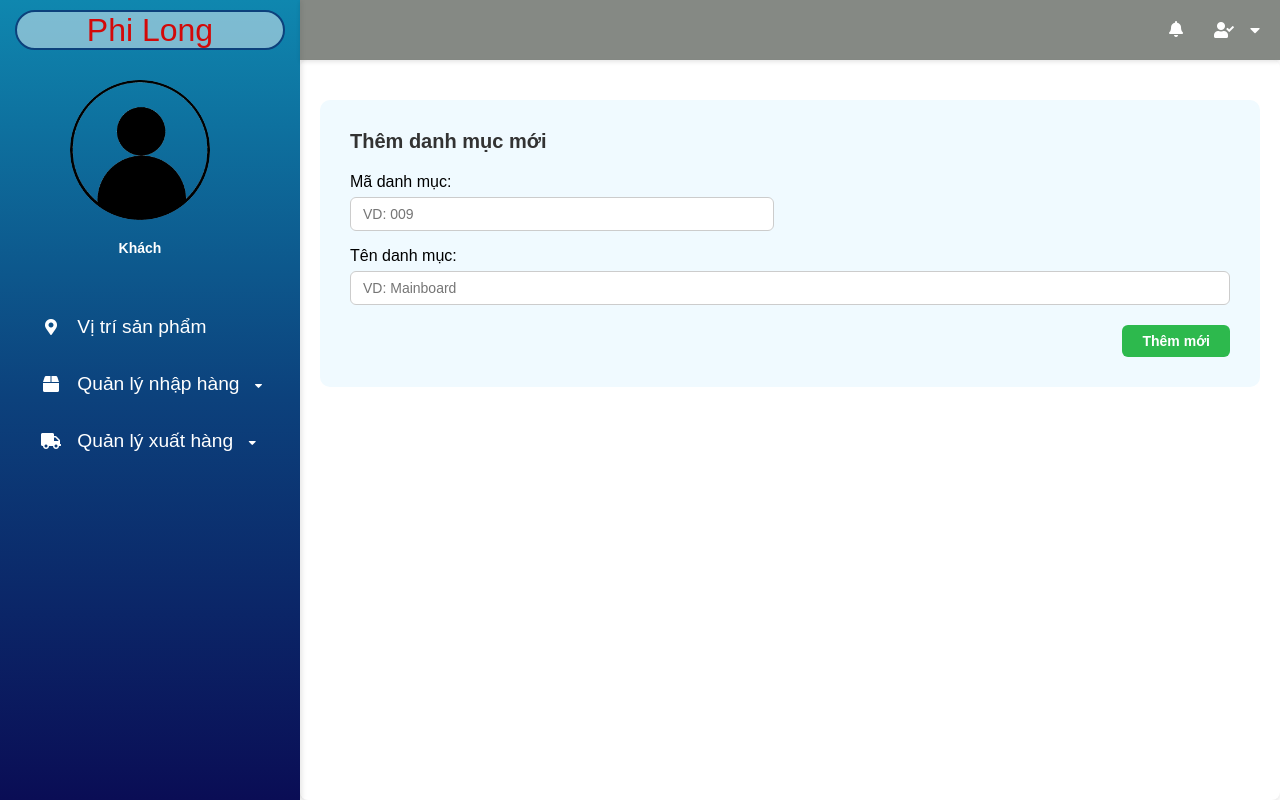
After one commit to vinhthai2905/warehouse-management, a Django app: page /warehouse-manager/category/create in a window 1280 px wide. The commit adds this page. Run offline with Django 5.2, Linux system fonts and the light colour scheme.

Commit message:
interface: update create category

```diff
--- a/accounts/views.py
+++ b/accounts/views.py
@@ -19,7 +19,7 @@ def log_in(request):
                 return redirect('warehouse-staff-home')
             if user.chuc_vu == 'Warehouse Manager':
                 return redirect('warehouse-manager-home')
-            if user.chuc_vu == 'admin':
+            if user.chuc_vu == 'admin' or user.chuc_vu == 'Admin':
                 return redirect('admin-home')
 
         except TaiKhoan.DoesNotExist:
--- /dev/null
+++ b/static/css/warehouse_manager/create-category.css
@@ -0,0 +1,65 @@
+.category-form-container {
+  background-color: #f0faff;
+  padding: 30px;
+  border-radius: 10px;
+  margin-top: 20px;
+}
+
+.form-title {
+  font-size: 20px;
+  margin-bottom: 20px;
+  font-weight: bold;
+  color: #333;
+}
+
+.category-form .form-grid {
+  display: grid;
+  grid-template-columns: repeat(2, 1fr);
+  gap: 16px 32px;
+  margin-bottom: 20px;
+}
+
+.form-group {
+  display: flex;
+  flex-direction: column;
+}
+
+.form-group label {
+  margin-bottom: 6px;
+  font-weight: 500;
+}
+
+.form-group input[type='text'] {
+  padding: 8px 12px;
+  border: 1px solid #ccc;
+  border-radius: 6px;
+  font-size: 14px;
+}
+
+.full-width {
+  grid-column: span 2;
+}
+
+.form-actions {
+  display: flex;
+  justify-content: flex-end;
+  gap: 16px;
+}
+
+.btn {
+  padding: 8px 20px;
+  border-radius: 6px;
+  border: none;
+  font-size: 14px;
+  font-weight: bold;
+  color: white;
+  cursor: pointer;
+}
+
+.btn.green {
+  background-color: #2DB94D;
+}
+
+.btn:hover {
+  opacity: 0.9;
+}
--- a/templates/main.html
+++ b/templates/main.html
@@ -23,7 +23,7 @@
         <section id="login-bar">
             {% include 'includes/warehouse_manager/login-bar.html' %}
         </section>
-    {% elif user_role == 'admin' %}
+    {% elif user_role == 'admin' or user_role == 'Admin' %}
         <section id="login-bar">
             {% include 'includes/warehouse_staff/login-bar.html' %}
         </section>
@@ -43,7 +43,7 @@
         <aside id="side-bar">
             {% include 'includes/warehouse_manager/side-bar.html' %}
         </aside>
-    {% elif user_role == 'admin' %}
+    {% elif user_role == 'admin' or user_role == 'Admin' %}
         <aside id="side-bar">
             {% include 'includes/admin/side-bar.html' %}
         </aside>
--- /dev/null
+++ b/templates/warehouse_manager/create-category.html
@@ -0,0 +1,30 @@
+{% extends 'main.html' %}
+{% load static %}
+
+{% block link %}
+    <link rel="stylesheet" href="{% static 'css/warehouse_manager/create-category.css' %}">
+{% endblock %}
+
+{% block main-content %}
+    <div class="category-form-container">
+        <h2 class="form-title">Thêm danh mục mới</h2>
+        <form method="post" class="category-form">
+            {% csrf_token %}
+            <div class="form-grid">
+                <div class="form-group">
+                    <label for="ma_danh_muc">Mã danh mục:</label>
+                    <input type="text" id="ma_danh_muc" name="ma_danh_muc" placeholder="VD: 009">
+                </div>
+
+                <div class="form-group full-width">
+                    <label for="ten_danh_muc">Tên danh mục:</label>
+                    <input type="text" id="ten_danh_muc" name="ten_danh_muc" placeholder="VD: Mainboard">
+                </div>
+            </div>
+
+            <div class="form-actions">
+                <button type="submit" class="btn green">Thêm mới</button>
+            </div>
+        </form>
+    </div>
+{% endblock %}
--- a/templates/warehouse_manager/product-management/category.html
+++ b/templates/warehouse_manager/product-management/category.html
@@ -11,7 +11,7 @@
   <div class="header">
     <h2 class="title">Danh sách danh mục sản phẩm</h2>
     <div class="add-button-wrapper">
-        <button class="add-button"> + Thêm danh mục mới</button>
+        <a href="{% url 'warehouse-manager/create-category' %}" class="add-button"> + Thêm danh mục mới</a>
     </div>
 </div>
 
--- a/warehouse_manager/urls.py
+++ b/warehouse_manager/urls.py
@@ -6,6 +6,7 @@ urlpatterns = [
     path('', views.home, name='warehouse-manager-home'),
 
     path('categories/', views.categories_management, name='warehouse-manager/categories'),
+    path('category/create', views.create_category, name='warehouse-manager/create-category'),
     path('products/', views.products_management, name='warehouse-manager/products'),
     path('product-details/', views.products_detail, name='warehouse-manager/product-details'),
     path('product-location/', views.product_location_management, name='warehouse-manager/product-location'),
--- a/warehouse_manager/views.py
+++ b/warehouse_manager/views.py
@@ -23,6 +23,9 @@ def product_management(request):
 def categories_management(request):
     return render(request, 'warehouse_manager/product-management/category.html')
 
+def create_category(request):
+    return render(request, 'warehouse_manager/create-category.html')
+
 def products_management(request):
     return render(request, 'warehouse_manager/product-management/product.html')
 
```
Also changed, not shown: static/css/warehouse_manager/category.css (+13 -8 lines).
